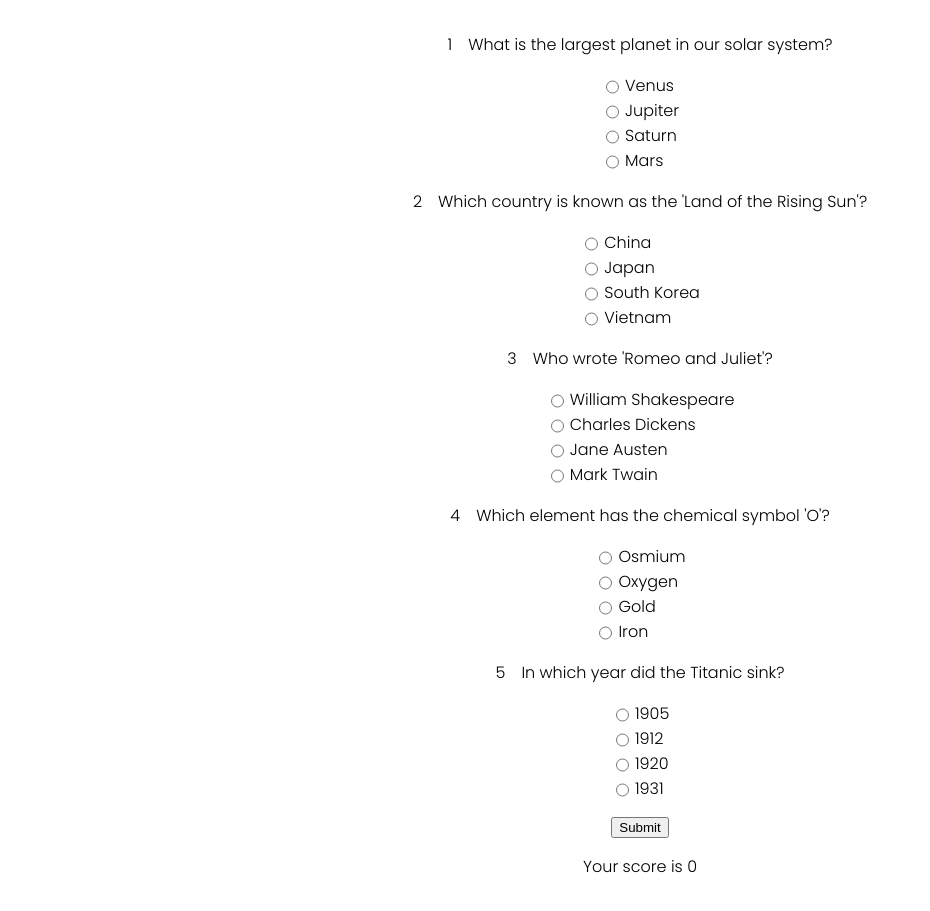
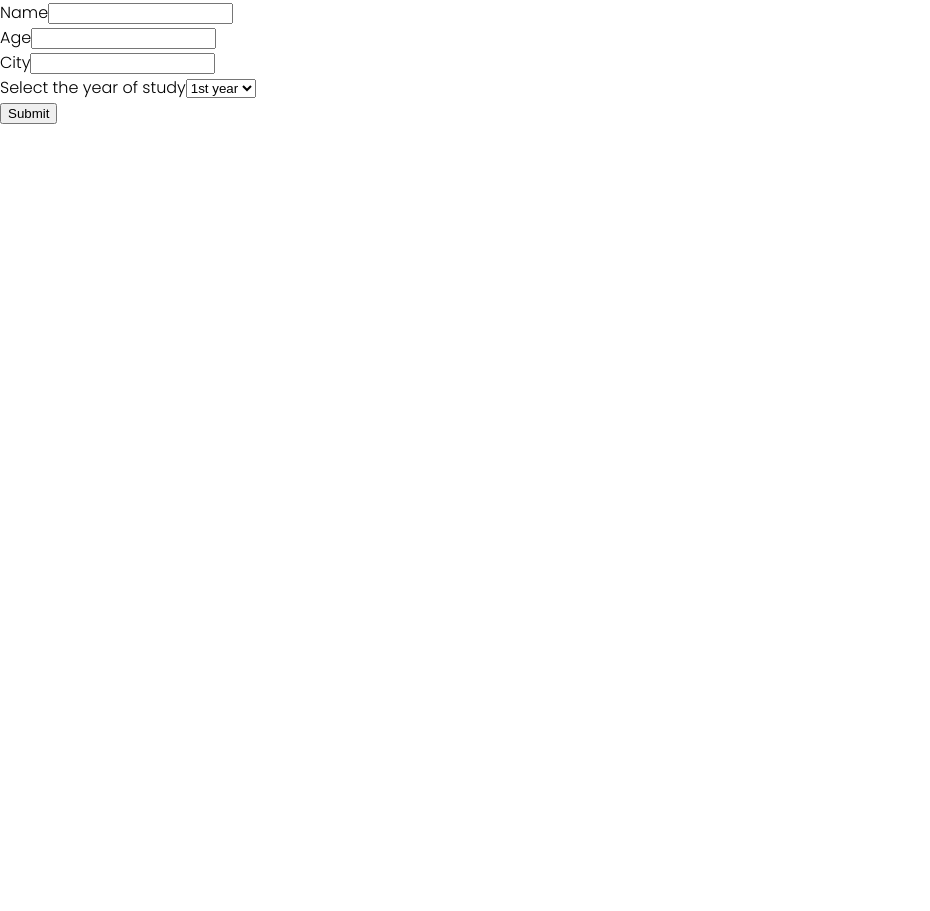
Before and after one commit to Anish-Parkhi/react_daily_ldn, a React (Vite) app: page / in a window 1280 px wide. Shown: the whole page, without its empty margins (0-930 px from the left). After the commit the page ends 800 px from the top, so only its background shows below. Built offline with nearby package versions, Linux system fonts and the light colour scheme.

Commit message:
form component using states and res

```diff
--- a/src/App.jsx
+++ b/src/App.jsx
@@ -1,10 +1,21 @@
 import './App.css';
+import StarRating from './components/StarRating/StarRating';
+import PopOver from './components/Popover/PopOver';
+import Accordion from './components/Accordion/Accordion';
+import Navbar from './components/Navbar/Navbar';
+import Scroll from './components/Scroll/Scroll';
+import AutoComplete from './components/AutoComplete/AutoComplete';
+import Todo from './components/Todo/Todo';
+import DebouncedSearchBar from './components/Debounce/Debounce';
+import Poll from './components/Poll/Poll';
 import Quiz from './components/Quiz/Quiz';
+import Form from './components/Form/Form';
 
 function App() {
+
   return (
     <>
-      <Quiz />
+      <Form />
     </>
   );
 }
--- /dev/null
+++ b/src/components/Form/Form.jsx
@@ -0,0 +1,43 @@
+import React, { useState } from 'react';
+
+function Form() {
+  const [data, setData] = useState({});
+
+  const handleChange = (e) => {
+    const name = e.target.name;
+    const value = e.target.value;
+    setData((prev) => {
+      return { ...prev, [name]: value };
+    });
+  };
+  console.log(data);
+
+  return (
+    <form>
+      <div>
+        <label>Name</label>
+        <input onChange={handleChange} name="name" type="text" />
+      </div>
+      <div>
+        <label>Age</label>
+        <input onChange={handleChange} name="age" type="number" />
+      </div>
+      <div>
+        <label>City</label>
+        <input onChange={handleChange} type="text" name="city" />
+      </div>
+      <div>
+        <label>Select the year of study</label>
+        <select onChange={handleChange} name="year" id="year">
+          <option value="1">1st year</option>
+          <option value="2">2st year</option>
+          <option value="3">3st year</option>
+          <option value="4">4st year</option>
+        </select>
+      </div>
+      <button type="submit">Submit</button>
+    </form>
+  );
+}
+
+export default Form;
```
Also changed, not shown: src/components/Form/Form.module.css (added).
